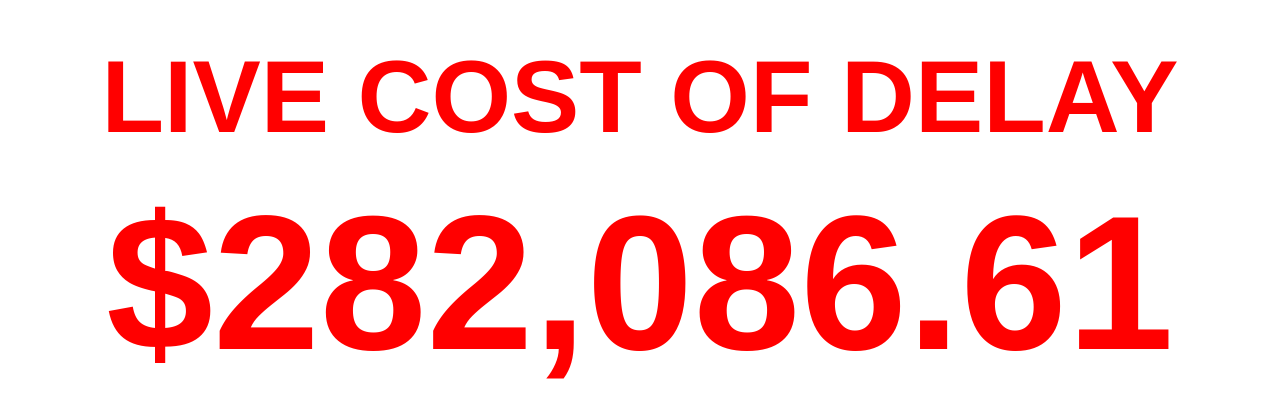
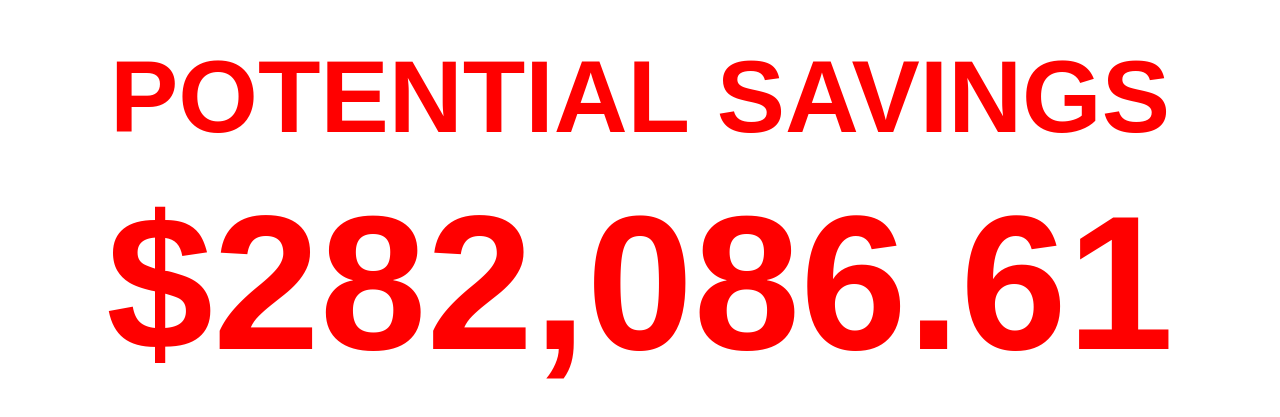
Before and after one commit to Ben-krause/epak-ticker, a plain HTML site: page index.html in a window 1280 px wide. Shown: the part 185-602 px from the top of the page. Drawn offline with Linux system fonts and the light colour scheme.

Commit message:
Update index.html

```diff
--- a/index.html
+++ b/index.html
@@ -3,7 +3,7 @@
 <head>
   <meta charset="UTF-8" />
   <meta name="viewport" content="width=device-width, initial-scale=1.0" />
-  <title>POTENTIAL SAVINGS LOST</title>
+  <title>POTENTIAL SAVINGS</title>
   <style>
     html, body {
       margin: 0;
@@ -33,7 +33,7 @@
   </style>
 </head>
 <body>
-  <h1>Live Cost of Delay</h1>
+  <h1>POTENTIAL SAVINGS</h1>
   <div id="ticker">$0.00</div>
 
   <script>
```
